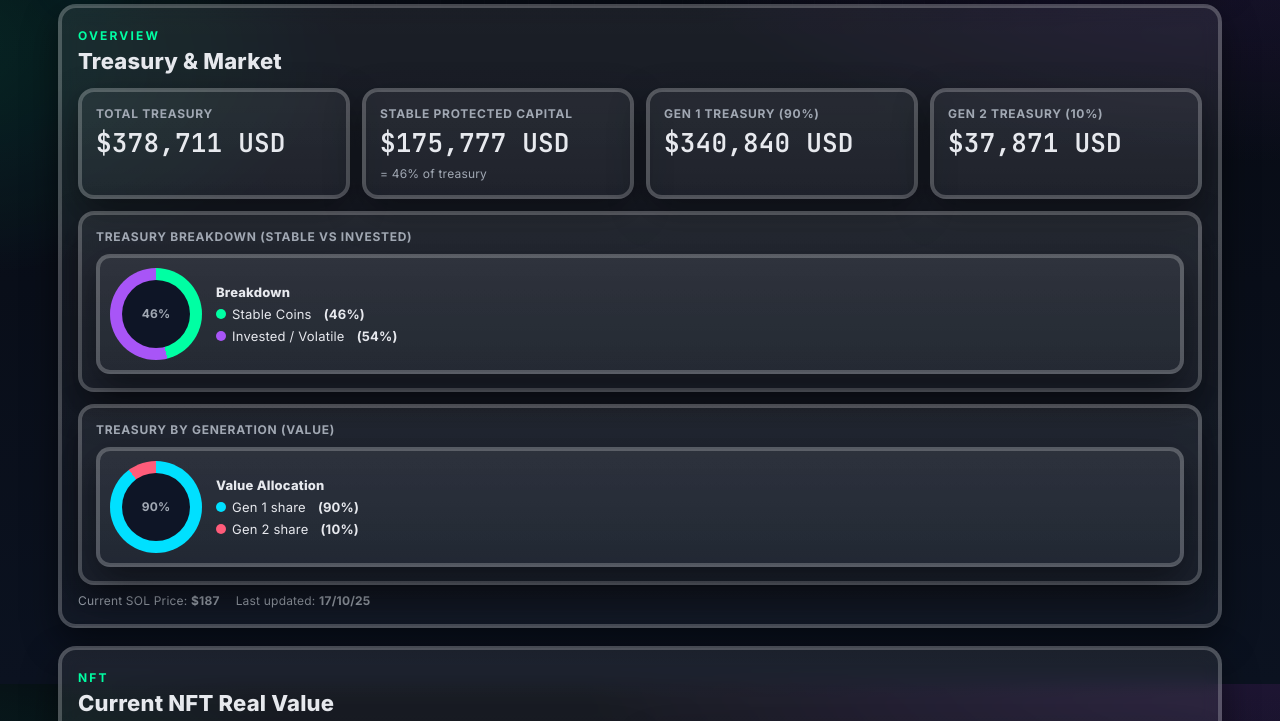
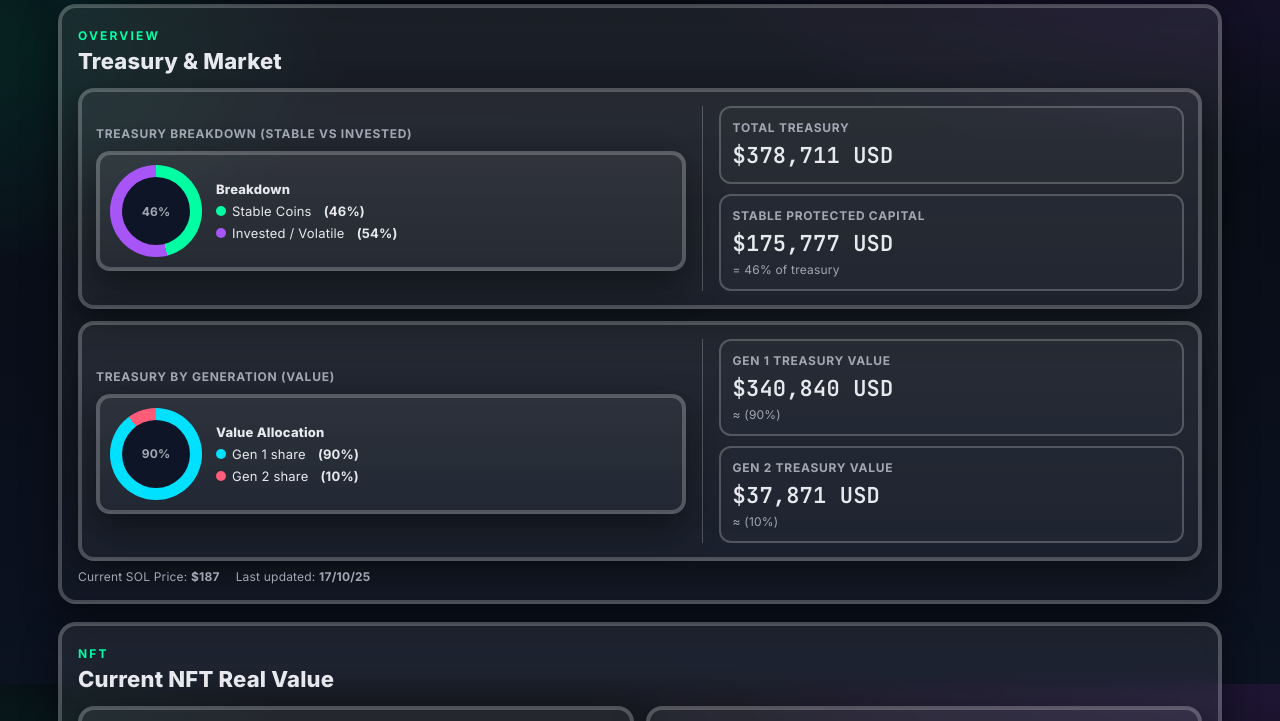
Before and after one commit to Happydao/torrino-dao-dashboard, a website: page index.html in a window 1280 px wide. Shown: the part 116-837 px from the top of the page. Drawn offline with Linux system fonts and the light colour scheme.

Commit message:
Update index.html

```diff
--- a/index.html
+++ b/index.html
@@ -103,9 +103,22 @@
     .stat.muted .label{ font-size:11px; opacity:.8 }
     .stat.muted .value{ font-size: clamp(14px, 2.2vw, 18px); font-weight:700; color: var(--muted); }
 
-    /* Responsive columns for stats */
-    @media (min-width: 640px){ .stat.x3 { grid-column: span 4; } .stat.x2 { grid-column: span 6; } .stat.x1 { grid-column: span 12; } }
-    @media (min-width: 980px){ .stat.x3 { grid-column: span 3; } .stat.x2 { grid-column: span 6; } .stat.x1 { grid-column: span 12; } }
+    /* Composite panel (chart + metrics in one card) */
+    .panel{ border: var(--outline) solid var(--border); border-radius:16px; box-shadow: var(--shadow);
+            background: linear-gradient(180deg, rgba(255,255,255,.06), rgba(255,255,255,.03)); padding:16px; }
+    .composite-grid{ display:grid; grid-template-columns: 1fr; gap:16px; align-items:center; }
+    .composite-grid .left{ min-width:0 }
+    .composite-grid .right{ min-width:0 }
+    .metrics{ display:grid; grid-template-columns: 1fr; gap:10px; }
+    .metric{ padding:12px; border-radius:12px; border: var(--outline) solid var(--border); background: rgba(255,255,255,.02); }
+    .m-label{ color: var(--muted); font-size:12px; font-weight:700; text-transform:uppercase; letter-spacing:.06em }
+    .m-value{ margin-top:6px; font-family: 'JetBrains Mono', ui-monospace; font-weight:800; font-size: clamp(18px, 2.6vw, 22px) }
+    .m-sub{ margin-top:4px; color: var(--muted); font-size:12px }
+    @media(min-width: 980px){
+      .composite-grid{ grid-template-columns: 1.1fr .9fr }
+      .metrics{ grid-template-columns: 1fr }
+      .composite-grid .right{ border-left: 1px solid var(--border); padding-left:16px }
+    }
 
     /* Discounts & buttons */
     .buy-actions{ display:flex; flex-wrap:wrap; gap:10px; margin-top:12px; }
@@ -177,42 +190,22 @@
         <a class="icon-btn" href="https://twitter.com/Torrino_DAO" target="_blank" aria-label="Twitter (X)">
           <img src="https://cdn-icons-png.flaticon.com/512/5968/5968958.png" alt="Twitter (X)" />
         </a>
-        <a class="chip" href="https://jup.ag/portfolio/EKjb5grMX19c3cAZa5LQjqksDpqqVLTGZrswh79WkPdD" target="_blank" rel="noopener">
-          💼 Jupiter Treasury
+        <a class="chip" href="https://app.step.finance/it/portfolio?wallet=EKjb5grMX19c3cAZa5LQjqksDpqqVLTGZrswh79WkPdD" target="_blank" rel="noopener" aria-label="Step Finance Portfolio">
+          📊 Step Finance Portfolio
         </a>
       </nav>
     </header>
 
-    <!-- TOP STATS -->
+    <!-- TREASURY & MARKET -->
     <section class="section" aria-labelledby="overview">
       <div class="eyebrow">Overview</div>
       <h2 id="overview">Treasury &amp; Market</h2>
 
-      <div class="stat-grid" role="list">
-        <div class="stat x3" role="listitem">
-          <div class="label">Total Treasury</div>
-          <div class="value" id="treasuryValue"><span class="skeleton">&nbsp;&nbsp;&nbsp;&nbsp;</span></div>
-        </div>
-
-        <div class="stat x3" role="listitem">
-          <div class="label">Stable Protected Capital</div>
-          <div class="value"><span id="stableValue"><span class="skeleton">&nbsp;&nbsp;&nbsp;&nbsp;</span></span></div>
-          <div class="sub">= <span id="stablePercentage"><span class="skeleton">&nbsp;</span></span>% of treasury</div>
-        </div>
-
-        <div class="stat x3" role="listitem">
-          <div class="label">Gen 1 Treasury (90%)</div>
-          <div class="value" id="treasuryGen1"><span class="skeleton">&nbsp;&nbsp;&nbsp;</span></div>
-        </div>
-
-        <div class="stat x3" role="listitem">
-          <div class="label">Gen 2 Treasury (10%)</div>
-          <div class="value" id="treasuryGen2"><span class="skeleton">&nbsp;&nbsp;&nbsp;</span></div>
-        </div>
-
-        <!-- REPLACED spots: instead of SOL & Last Updated, show the two pies stacked (x1 full-width) -->
-        <div class="stat x1" role="listitem">
-          <div class="label">Treasury Breakdown (Stable vs Invested)</div>
+      <!-- CARD 1: Treasury Breakdown + metrics in the same card -->
+      <div class="panel composite" style="margin-top:10px">
+        <div class="composite-grid">
+          <div class="left">
+            <div class="label" style="text-transform:uppercase; letter-spacing:.06em; font-size:12px; color:var(--muted); font-weight:700;">Treasury Breakdown (Stable vs Invested)</div>
             <div class="mini-pie" style="margin-top:10px">
               <div class="pie" id="pieStable" data-label="Stable"></div>
               <div class="legend">
@@ -223,8 +216,25 @@
             </div>
           </div>
 
-        <div class="stat x1" role="listitem">
-          <div class="label">Treasury by Generation (Value)</div>
+          <div class="right metrics">
+            <div class="metric">
+              <div class="m-label">Total Treasury</div>
+              <div class="m-value" id="treasuryValue"><span class="skeleton">&nbsp;</span></div>
+            </div>
+            <div class="metric">
+              <div class="m-label">Stable Protected Capital</div>
+              <div class="m-value"><span id="stableValue"><span class="skeleton">&nbsp;</span></span></div>
+              <div class="m-sub">= <span id="stablePercentage"><span class="skeleton">&nbsp;</span></span>% of treasury</div>
+            </div>
+          </div>
+        </div>
+      </div>
+
+      <!-- CARD 2: Treasury by Generation (Value) + metrics in the same card -->
+      <div class="panel composite" style="margin-top:12px">
+        <div class="composite-grid">
+          <div class="left">
+            <div class="label" style="text-transform:uppercase; letter-spacing:.06em; font-size:12px; color:var(--muted); font-weight:700;">Treasury by Generation (Value)</div>
             <div class="mini-pie" style="margin-top:10px">
               <div class="pie" id="pieGen" data-label="Gen 1"></div>
               <div class="legend">
@@ -234,9 +244,23 @@
               </div>
             </div>
           </div>
+
+          <div class="right metrics">
+            <div class="metric">
+              <div class="m-label">Gen 1 Treasury Value</div>
+              <div class="m-value" id="treasuryGen1"><span class="skeleton">&nbsp;</span></div>
+              <div class="m-sub">≈ <span id="legendGen1Pct"></span></div>
+            </div>
+            <div class="metric">
+              <div class="m-label">Gen 2 Treasury Value</div>
+              <div class="m-value" id="treasuryGen2"><span class="skeleton">&nbsp;</span></div>
+              <div class="m-sub">≈ <span id="legendGen2Pct"></span></div>
+            </div>
+          </div>
+        </div>
       </div>
 
-      <!-- Footnote moved below: small SOL price & last update -->
+      <!-- Footnote: small SOL price & last update -->
       <div class="footnote">
         <div>Current SOL Price: <strong id="footSol"><span class="skeleton">&nbsp;</span></strong></div>
         <div>Last updated: <strong id="footUpdated"><span class="skeleton">&nbsp;</span></strong></div>
@@ -346,7 +370,7 @@
     </section>
 
     <footer class="section">
-      <small>© 2025 Torrino DAO</small>
+      <small>Costruito dalla community. Stay tuned.</small>
     </footer>
   </div>
 
@@ -388,7 +412,7 @@
         const res = await fetch('data.json', { cache: 'no-store' });
         const data = await res.json();
 
-        // ===== Top stats =====
+        // ===== Top stats in composite cards =====
         setText('treasuryValue', fmtUsdBig(data.treasuryValue));
         setText('stableValue', fmtUsdBig(data.stableValue));
         const stablePct = Number(data.stablePercentage ?? (Number(data.stableValue)/Number(data.treasuryValue)*100));
@@ -424,6 +448,8 @@
         setPie(document.getElementById('pieGen'), gen1Pct, root.getPropertyValue('--primary'), root.getPropertyValue('--danger'), `${Math.round(gen1Pct)}%`);
         setText('legendGen1', `(${Math.round(gen1Pct)}%)`);
         setText('legendGen2', `(${Math.round(gen2Pct)}%)`);
+        setText('legendGen1Pct', `(${Math.round(gen1Pct)}%)`);
+        setText('legendGen2Pct', `(${Math.round(gen2Pct)}%)`);
 
         // ===== Footnotes =====
         setText('footUpdated', data.lastUpdated ?? '—');
```
Lines whose indentation alone changed are shown as unchanged.
